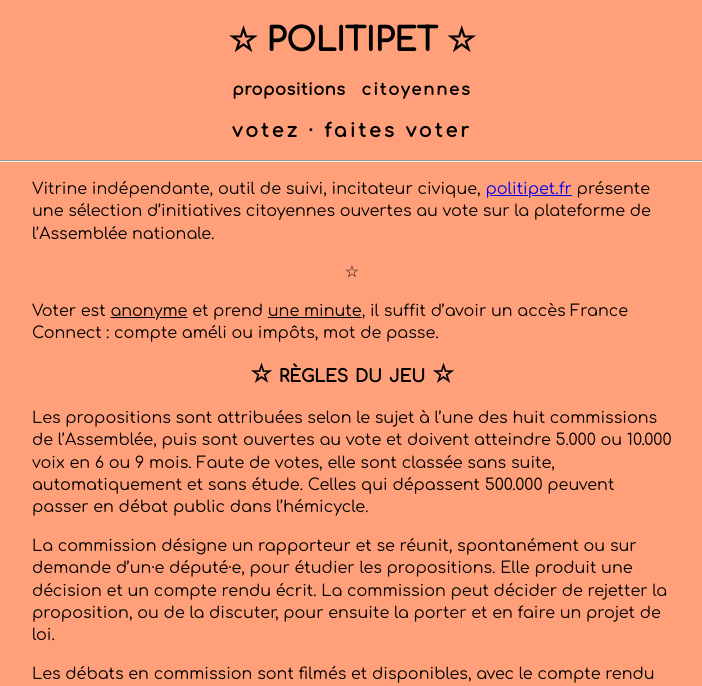
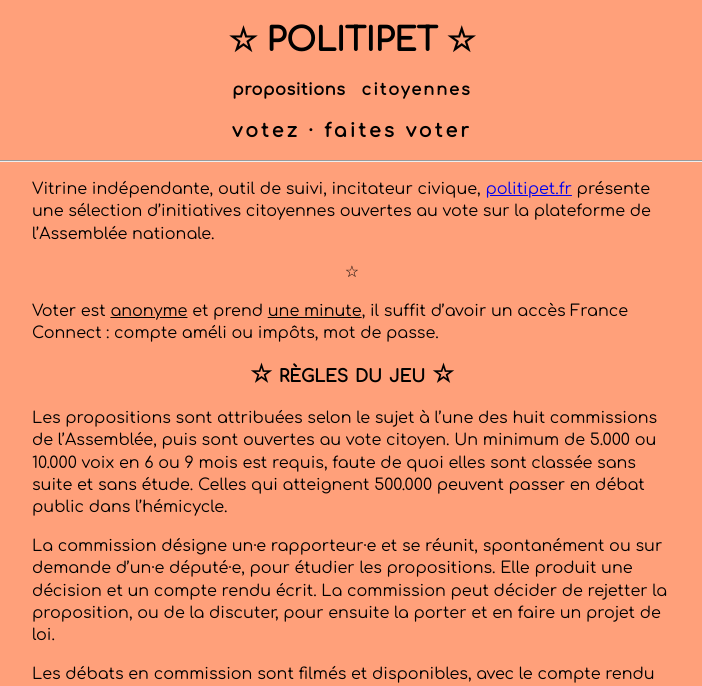
Before and after one commit to politipet/politipet.github.io, a Jekyll site: the page built from info.md, in a window 1280 px wide and 1400 px high. Shown: the top 686 px of the window, without its empty margins (288-990 px from the left). Built offline with Jekyll 4.4.1, drawn with Linux system fonts in a browser that asks for light colours; our own code applies the rules of GitHub Pages for plain Markdown files; some of the changed text lies outside the part shown.

Commit message:
fixup section 'règles' & 'aux armes'

```diff
--- a/info.md
+++ b/info.md
@@ -28,12 +28,12 @@
 -----------------
 
 Les propositions sont attribuées selon le sujet à l'une des huit
-commissions de l'Assemblée, puis sont ouvertes au vote et doivent
-atteindre 5.000 ou 10.000 voix en 6 ou 9 mois. Faute de votes, elle
-sont classée sans suite, automatiquement et sans étude. Celles qui
-dépassent 500.000 peuvent passer en débat public dans l'hémicycle.
+commissions de l'Assemblée, puis sont ouvertes au vote citoyen. Un
+minimum de 5.000 ou 10.000 voix en 6 ou 9 mois est requis, faute de
+quoi elles sont classée sans suite et sans étude. Celles qui
+atteignent 500.000 peuvent passer en débat public dans l'hémicycle.
 
-La commission désigne un rapporteur et se réunit, spontanément ou
+La commission désigne un·e rapporteur·e et se réunit, spontanément ou
 sur demande d'un·e député·e, pour étudier les propositions. Elle produit
 une décision et un compte rendu écrit. La commission peut décider de
 rejetter la proposition, ou de la discuter, pour ensuite la porter
@@ -51,16 +51,16 @@
 ☆ aux armes, citoyen·nes ☆
 --------------------------
 
-Les intitiatives citoyennes offrent une voie d'entrée directe
+Les intitiatives citoyennes sont une voie d'entrée directe
 dans le parlement. Le système de vote est un précurseur du
 <u>vote électronique</u> direct de la loi par la population.
-Voter les propositions réalise deux actions en même temps :
+Participer aux scrutins réalise deux actions en même temps :
 une _sélection_ des propositions à envoyer à l'Assemblée et
 un _pré-vote_ populaire de la loi. Et parfois, c'est un RIC.
 
-Les citoyens agissent directement sur l'agenda du parlement,
-<u>votent fréquemment</u> et de manière <u>ciblée</u>
-sur les thèmes choisis par la population, qui suit les résultats.
+Les citoyen·nes agissent directement sur l'agenda legislatif,
+votent <u>fréquemment</u> et de manière <u>ciblée</u> sur les
+thèmes choisis par la population.
 Le dernier mot revient _bien entendu_ toujours aux parlementaires,
 démocratie représentative oblige. Ceci-dit, en s'assurant que
 les député·es respectent leur mandat et les résultats des scrutins,
```
